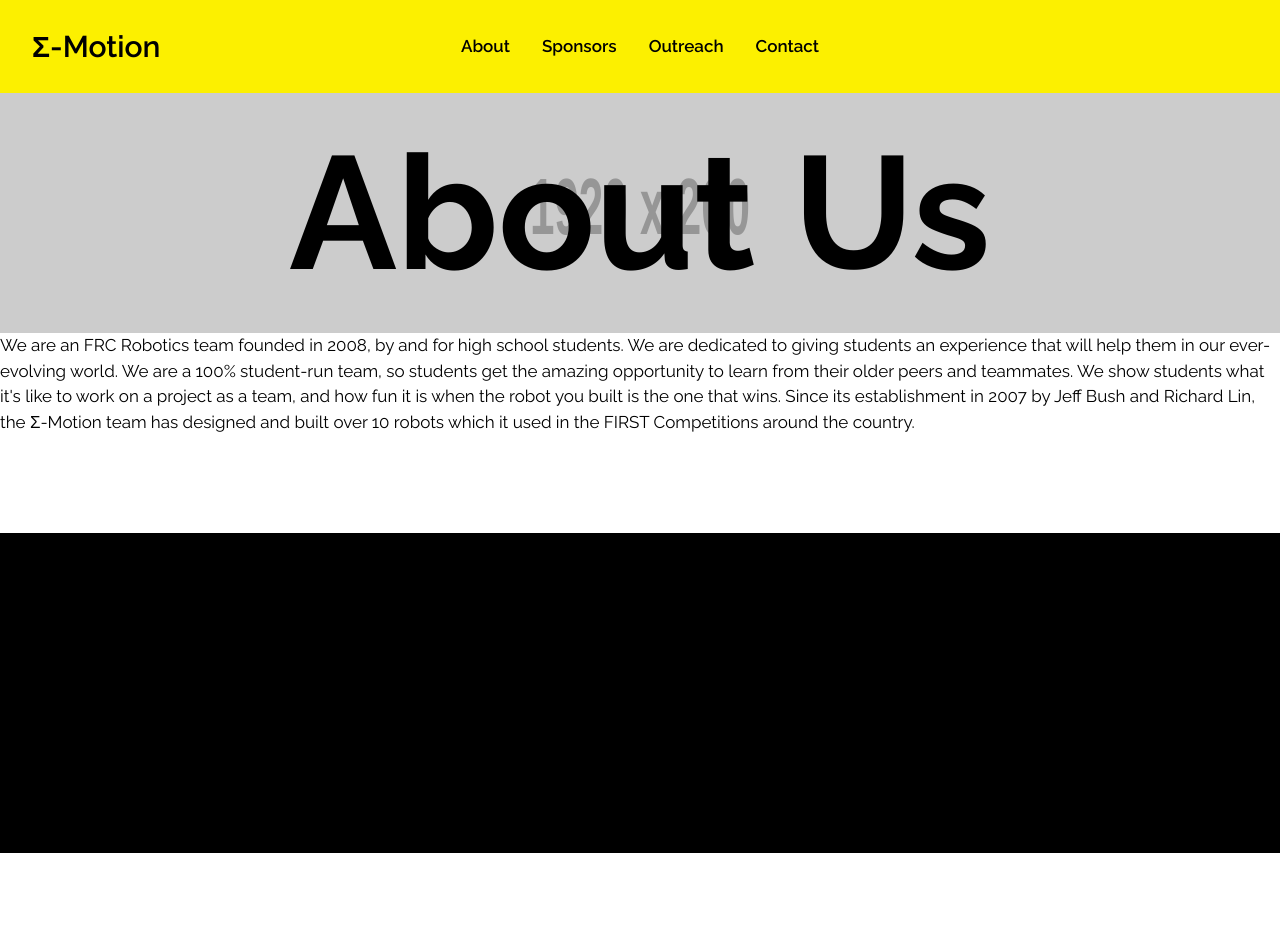
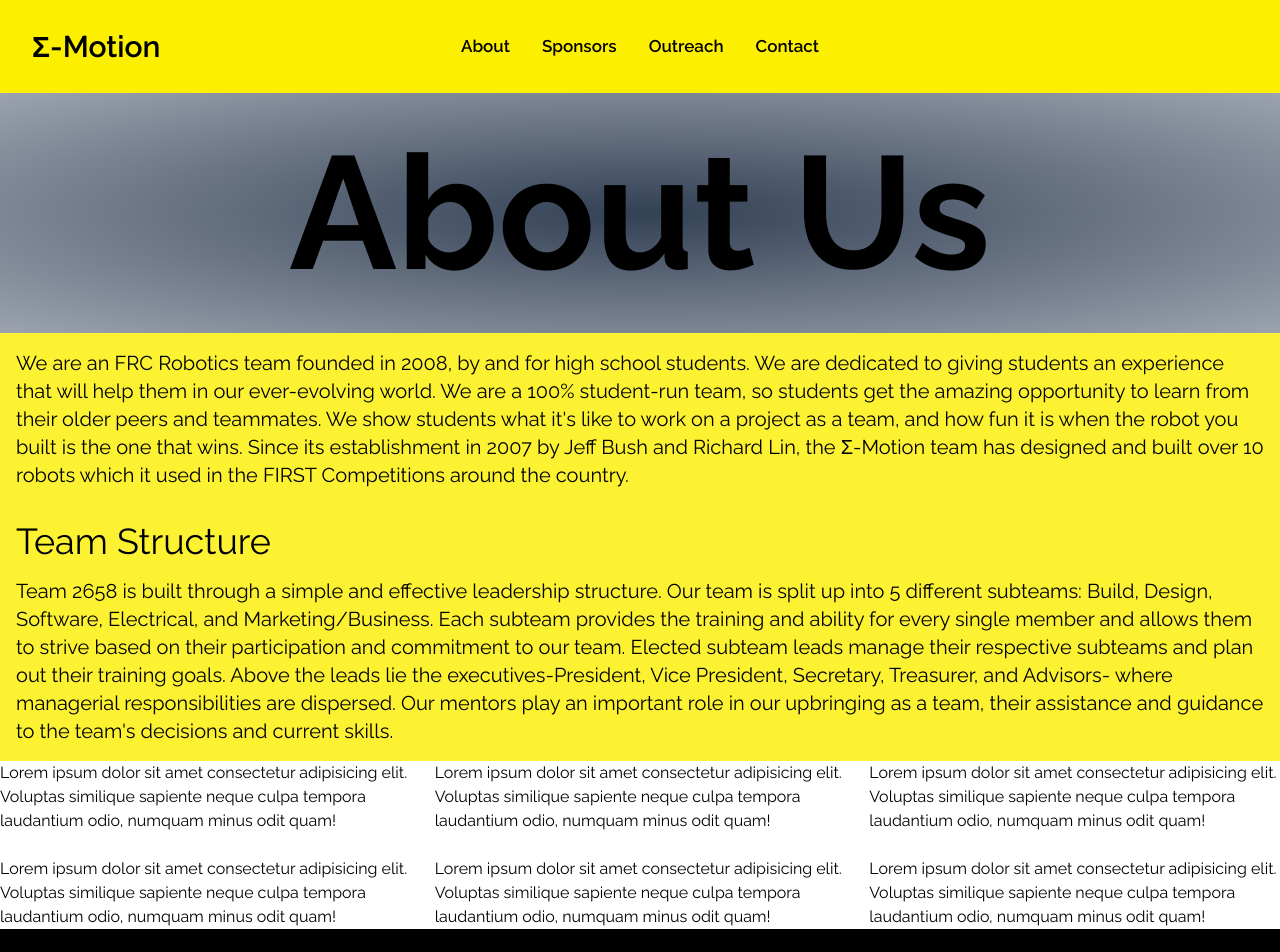
Before and after one commit to frc-emotion/website, a Next.js app: page /about in a window 1280 px wide. Shown: the top 952 px of the page. Before the commit the page ends 853 px from the top, so only its background shows below. Built offline with nearby package versions, Linux system fonts and the light colour scheme.

Commit message:
about page updates and 3x2 grid container

```diff
--- a/src/app/(public)/about/index.css
+++ b/src/app/(public)/about/index.css
@@ -1,5 +1,10 @@
-.bgAbout {
-	background-image: url(https://dummyimage.com/1920x200/bababa/AAAAAA&text=placeholder);
-	background-repeat: no-repeat;
-	background-size: 100% 100%;
+@tailwind components;
+
+@layer components {
+	.bgAbout {
+		/* Placeholder, will eventually put in image from marketing */
+		@apply bg-gradient-radial from-slate-700 to-gray-400;
+		background-repeat: no-repeat;
+		background-size: 100% 100%;
+	}
 }
--- a/src/app/(public)/about/page.tsx
+++ b/src/app/(public)/about/page.tsx
@@ -1,7 +1,8 @@
-import AboutUs from "@/components/sections/about/AboutUs";
+import AboutUsText from "@/components/sections/about/AboutUs";
 import { Metadata } from "next";
 import Image from "next/image";
 import ".//index.css";
+import Grid3x2 from "@/components/containers/Grid3x2";
 
 export const metadata: Metadata = {
 	title: "About Us | FRC Team 2658",
@@ -17,7 +18,41 @@
 					About Us
 				</h1>
 			</div>
-			<AboutUs />
+			<AboutUsText yellow>
+				We are an FRC Robotics team founded in 2008, by and for high
+				school students. We are dedicated to giving students an
+				experience that will help them in our ever-evolving world. We
+				are a 100% student-run team, so students get the amazing
+				opportunity to learn from their older peers and teammates. We
+				show students what it's like to work on a project as a team, and
+				how fun it is when the robot you built is the one that wins.
+				Since its establishment in 2007 by Jeff Bush and Richard Lin,
+				the Σ-Motion team has designed and built over 10 robots which it
+				used in the FIRST Competitions around the country.
+			</AboutUsText>
+			<h2 className="px-4 pt-4 text-xl md:text-4xl bg-teamYellow-400 ">Team Structure</h2>
+			<AboutUsText yellow>
+				Team 2658 is built through a simple and effective leadership
+				structure. Our team is split up into 5 different subteams:
+				Build, Design, Software, Electrical, and Marketing/Business.
+				Each subteam provides the training and ability for every single
+				member and allows them to strive based on their participation
+				and commitment to our team. Elected subteam leads manage their
+				respective subteams and plan out their training goals. Above the
+				leads lie the executives-President, Vice President, Secretary,
+				Treasurer, and Advisors- where managerial responsibilities are
+				dispersed. Our mentors play an important role in our upbringing
+				as a team, their assistance and guidance to the team's decisions
+				and current skills.
+			</AboutUsText>
+			<Grid3x2>
+				<p>Lorem ipsum dolor sit amet consectetur adipisicing elit. Voluptas similique sapiente neque culpa tempora laudantium odio, numquam minus odit quam!</p>
+				<p>Lorem ipsum dolor sit amet consectetur adipisicing elit. Voluptas similique sapiente neque culpa tempora laudantium odio, numquam minus odit quam!</p>
+				<p>Lorem ipsum dolor sit amet consectetur adipisicing elit. Voluptas similique sapiente neque culpa tempora laudantium odio, numquam minus odit quam!</p>
+				<p>Lorem ipsum dolor sit amet consectetur adipisicing elit. Voluptas similique sapiente neque culpa tempora laudantium odio, numquam minus odit quam!</p>
+				<p>Lorem ipsum dolor sit amet consectetur adipisicing elit. Voluptas similique sapiente neque culpa tempora laudantium odio, numquam minus odit quam!</p>
+				<p>Lorem ipsum dolor sit amet consectetur adipisicing elit. Voluptas similique sapiente neque culpa tempora laudantium odio, numquam minus odit quam!</p>
+			</Grid3x2>
 		</main>
 	);
 }
--- a/src/app/(public)/layout.tsx
+++ b/src/app/(public)/layout.tsx
@@ -30,7 +30,7 @@
 	return (
 		<html lang="en">
 			<body
-				className={`${raleway.variable} font-sans ${bebas_neue.variable}`}
+				className={`font-sans ${raleway.variable} ${bebas_neue.variable}`}
 			>
 				<Navbar />
 				{children}
--- /dev/null
+++ b/src/components/containers/Grid3x2.tsx
@@ -0,0 +1,9 @@
+import '../containers/index.css'
+
+
+//responsive container that has a vertical col for mobile / narrow screens, and automatically switches to a 3x2 grid for larger screens
+export default function Grid3x2({ children }: { children?: React.ReactNode }) {
+	return <div className="grid3x2">
+        {children}
+    </div>;
+}
--- /dev/null
+++ b/src/components/containers/index.css
@@ -0,0 +1,7 @@
+@tailwind components;
+
+@layer components {
+    .grid3x2{
+        @apply grid xl:grid-cols-3 xl:grid-rows-2 grid-cols-1 grid-rows-6 xl:gap-6;
+    }
+}
--- a/src/components/sections/about/AboutUs.tsx
+++ b/src/components/sections/about/AboutUs.tsx
@@ -1,16 +1,7 @@
-export default function AboutUs() {
+export default function AboutUsText({children, yellow} : {children?: React.ReactNode, yellow?: boolean}) {
 	return (
-			<p className="text-[17px]">
-				We are an FRC Robotics team founded in 2008, by and for high
-				school students. We are dedicated to giving students an
-				experience that will help them in our ever-evolving world. We
-				are a 100% student-run team, so students get the amazing
-				opportunity to learn from their older peers and teammates. We
-				show students what it's like to work on a project as a team, and
-				how fun it is when the robot you built is the one that wins.
-				Since its establishment in 2007 by Jeff Bush and Richard Lin,
-				the Σ-Motion team has designed and built over 10 robots which it
-				used in the FIRST Competitions around the country.
-			</p>
+		<p className={`p-4 md:text-xl ${yellow? "bg-teamYellow-400" : ""}`}>
+			{children}
+		</p>
 	);
 }
```
